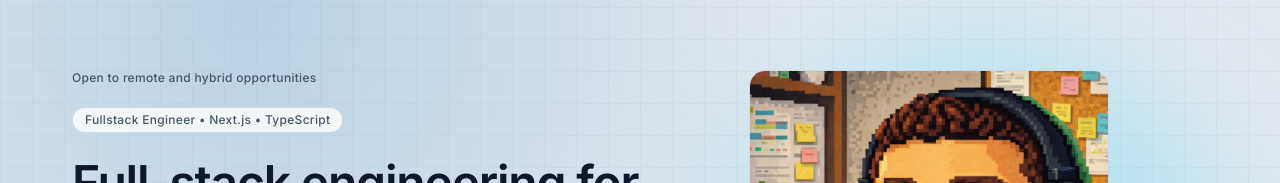
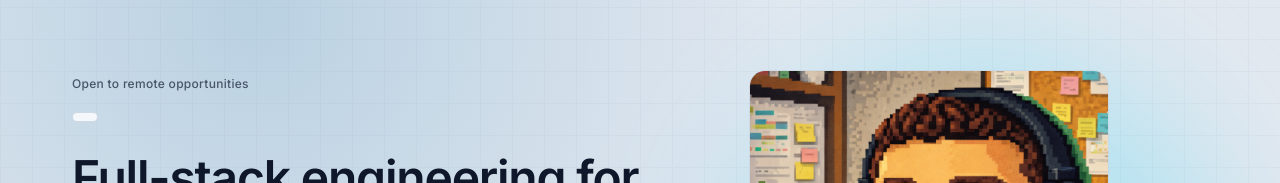
Before and after one commit to CarlosSb/antonio-gomes, a Next.js app: page /en in a window 1280 px wide. Shown: the part 124-307 px from the top of the page. Built offline with nearby package versions, Linux system fonts and the light colour scheme; no server answers.

Commit message:
feat(profile): update availability messages and clear badge in hero section

```diff
--- a/src/content/profile.ts
+++ b/src/content/profile.ts
@@ -328,8 +328,8 @@ export const profileContent: Record<Locale, LocalizedProfileContent> = {
       mobileNavigation: "Navegação mobile",
     },
     hero: {
-      availability: "Disponível para oportunidades remotas e híbridas",
-      badge: "Next.js • TypeScript • Node.js",
+      availability: "Disponível para oportunidades remotas",
+      badge: "",
       headlineLead: "Engenharia fullstack com foco em confiabilidade e",
       headlineAccent: "execução.",
       description:
@@ -654,8 +654,8 @@ export const profileContent: Record<Locale, LocalizedProfileContent> = {
       mobileNavigation: "Mobile navigation",
     },
     hero: {
-      availability: "Open to remote and hybrid opportunities",
-      badge: "Fullstack Engineer • Next.js • TypeScript",
+      availability: "Open to remote opportunities",
+      badge: "",
       headlineLead: "Full-stack engineering for",
       headlineAccent: "production-grade products.",
       description:
```
